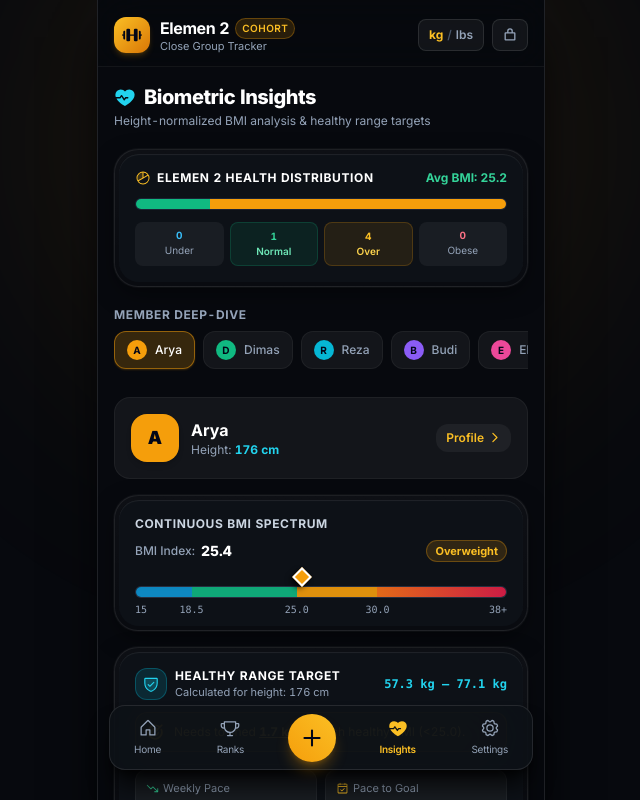
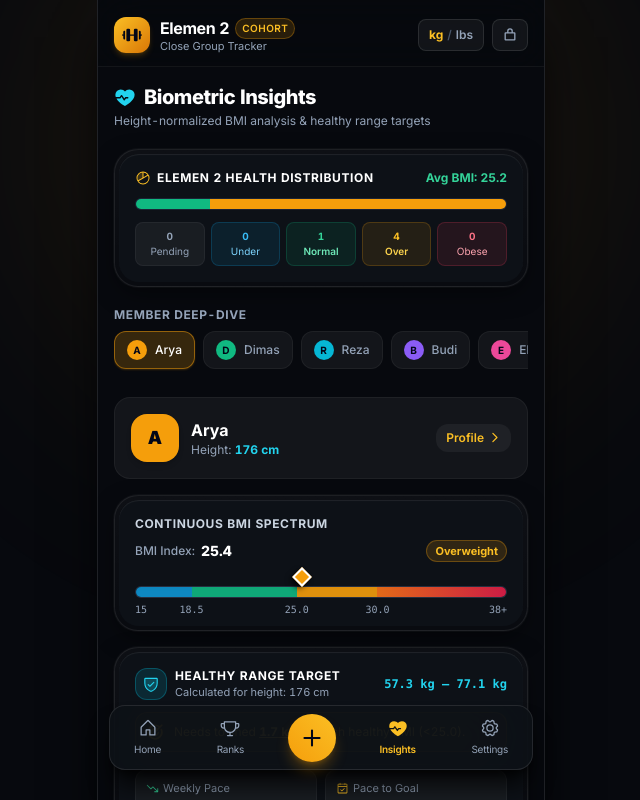
Before and after one commit to egxl/EL2-WT, a Next.js app: page /insights in a window 1280 px wide. Shown: the top 800 px of the page, without its empty margins (319-959 px from the left). Built offline with nearby package versions, Linux system fonts and the light colour scheme.

Commit message:
feat: handle pending height gracefully and support file-based JSON restore

```diff
--- a/src/app/insights/page.tsx
+++ b/src/app/insights/page.tsx
@@ -38,10 +38,11 @@ export default function InsightsPage() {
 
   // Distribution across categories
   const categoryCounts = {
-    Underweight: insights.filter((i) => i.bmiCategory === "Underweight").length,
-    Normal: insights.filter((i) => i.bmiCategory === "Normal").length,
-    Overweight: insights.filter((i) => i.bmiCategory === "Overweight").length,
-    Obese: insights.filter((i) => i.bmiCategory.startsWith("Obese")).length,
+    Pending: insights.filter((i) => i.bmiCategory === "Pending" || !i.member.heightCm || i.member.heightCm <= 0).length,
+    Underweight: insights.filter((i) => i.member.heightCm > 0 && i.bmiCategory === "Underweight").length,
+    Normal: insights.filter((i) => i.member.heightCm > 0 && i.bmiCategory === "Normal").length,
+    Overweight: insights.filter((i) => i.member.heightCm > 0 && i.bmiCategory === "Overweight").length,
+    Obese: insights.filter((i) => i.member.heightCm > 0 && i.bmiCategory.startsWith("Obese")).length,
   };
 
   return (
@@ -69,12 +70,19 @@ export default function InsightsPage() {
                 <span>Elemen 2 Health Distribution</span>
               </span>
               <span className="text-xs text-emerald-400 font-bold">
-                Avg BMI: {cohortSummary.averageCurrentBmi.toFixed(1)}
+                Avg BMI: {cohortSummary.averageCurrentBmi > 0 ? cohortSummary.averageCurrentBmi.toFixed(1) : "Pending"}
               </span>
             </div>
 
             {/* Distribution Bar */}
             <div className="h-3 w-full rounded-full overflow-hidden flex bg-slate-900 border border-white/5">
+              {categoryCounts.Pending > 0 && (
+                <div
+                  style={{ width: `${(categoryCounts.Pending / members.length) * 100}%` }}
+                  className="bg-slate-500"
+                  title="Pending Height"
+                />
+              )}
               {categoryCounts.Underweight > 0 && (
                 <div
                   style={{ width: `${(categoryCounts.Underweight / members.length) * 100}%` }}
@@ -106,10 +114,14 @@ export default function InsightsPage() {
             </div>
 
             {/* Category legend pills */}
-            <div className="grid grid-cols-4 gap-1.5 text-center text-[10px]">
-              <div className="p-1.5 rounded-lg bg-white/5">
+            <div className="grid grid-cols-5 gap-1.5 text-center text-[10px]">
+              <div className="p-1.5 rounded-lg bg-white/5 border border-white/5">
+                <span className="block text-slate-400 font-bold">{categoryCounts.Pending}</span>
+                <span className="text-slate-400">Pending</span>
+              </div>
+              <div className="p-1.5 rounded-lg bg-sky-500/10 border border-sky-500/20">
                 <span className="block text-sky-400 font-bold">{categoryCounts.Underweight}</span>
-                <span className="text-slate-400">Under</span>
+                <span className="text-sky-300">Under</span>
               </div>
               <div className="p-1.5 rounded-lg bg-emerald-500/10 border border-emerald-500/20">
                 <span className="block text-emerald-400 font-bold">{categoryCounts.Normal}</span>
@@ -119,9 +131,9 @@ export default function InsightsPage() {
                 <span className="block text-amber-400 font-bold">{categoryCounts.Overweight}</span>
                 <span className="text-amber-300 font-semibold">Over</span>
               </div>
-              <div className="p-1.5 rounded-lg bg-white/5">
+              <div className="p-1.5 rounded-lg bg-rose-500/10 border border-rose-500/20">
                 <span className="block text-rose-400 font-bold">{categoryCounts.Obese}</span>
-                <span className="text-slate-400">Obese</span>
+                <span className="text-rose-300">Obese</span>
               </div>
             </div>
           </div>
@@ -173,7 +185,10 @@ export default function InsightsPage() {
                 <div>
                   <h3 className="text-base font-bold text-white">{activeInsight.member.name}</h3>
                   <p className="text-xs text-slate-400">
-                    Height: <strong className="text-cyan-400 font-bold">{activeInsight.member.heightCm} cm</strong>
+                    Height:{" "}
+                    <strong className="text-cyan-400 font-bold">
+                      {activeInsight.member.heightCm > 0 ? `${activeInsight.member.heightCm} cm` : "Pending measurement"}
+                    </strong>
                   </p>
                 </div>
               </div>
--- a/src/app/member/[id]/page.tsx
+++ b/src/app/member/[id]/page.tsx
@@ -166,7 +166,10 @@ export default function MemberDetailPage() {
                 </div>
                 <div className="flex items-center gap-2 text-xs text-slate-400 mt-1">
                   <span>
-                    Height: <strong className="text-cyan-400 font-bold">{member.heightCm} cm</strong>
+                    Height:{" "}
+                    <strong className="text-cyan-400 font-bold">
+                      {member.heightCm > 0 ? `${member.heightCm} cm` : "Pending"}
+                    </strong>
                   </span>
                   <span>•</span>
                   <span>{insight.historyCount} weigh-ins</span>
@@ -194,7 +197,9 @@ export default function MemberDetailPage() {
               <div className="p-2.5 rounded-xl bg-white/5">
                 <span className="text-[10px] text-slate-400 block mb-0.5">Target</span>
                 <span className="text-xs font-bold text-slate-300 tabular-nums">
-                  {formatWeight(insight.targetWeightKg, unit)}
+                  {insight.targetWeightKg > 0 && insight.targetWeightKg !== insight.startingWeightKg
+                    ? formatWeight(insight.targetWeightKg, unit)
+                    : "TBD"}
                 </span>
               </div>
             </div>
@@ -251,9 +256,11 @@ export default function MemberDetailPage() {
                       <span className="text-sm font-extrabold text-white tabular-nums">
                         {formatWeight(log.weightKg, unit)}
                       </span>
-                      <span className="text-[11px] font-mono text-cyan-400">
-                        BMI {logBmi}
-                      </span>
+                      {member.heightCm > 0 && (
+                        <span className="text-[11px] font-mono text-cyan-400">
+                          BMI {logBmi}
+                        </span>
+                      )}
                       {log.mood && (
                         <span className="text-xs">
                           {log.mood === "great" && "🔥"}
--- a/src/components/dashboard/CohortHero.tsx
+++ b/src/components/dashboard/CohortHero.tsx
@@ -68,6 +68,7 @@ export function CohortHero({ summary, unit }: CohortHeroProps) {
         <div className="grid grid-cols-2 gap-2 pt-2 border-t border-white/5">
           <div className="p-2.5 rounded-xl bg-white/5 border border-white/5">
             <span className="text-[11px] text-slate-400 block mb-0.5">Group Average BMI</span>
+            {summary.averageCurrentBmi > 0 ? (
               <div className="flex items-center gap-2">
                 <span className="text-xs text-slate-400 line-through tabular-nums">
                   {summary.averageInitialBmi.toFixed(1)}
@@ -79,6 +80,12 @@ export function CohortHero({ summary, unit }: CohortHeroProps) {
                   (-{summary.averageBmiDrop.toFixed(1)})
                 </span>
               </div>
+            ) : (
+              <div className="flex items-center gap-1.5 text-xs text-slate-400">
+                <span className="font-semibold text-slate-300">Pending</span>
+                <span className="text-[11px] text-slate-500">(Awaiting heights)</span>
+              </div>
+            )}
           </div>
 
           <div className="p-2.5 rounded-xl bg-white/5 border border-white/5">
--- a/src/components/dashboard/MemberCard.tsx
+++ b/src/components/dashboard/MemberCard.tsx
@@ -41,7 +41,12 @@ export function MemberCard({ insight, unit, onQuickLog }: MemberCardProps) {
                 )}
               </div>
               <div className="flex items-center gap-2 text-xs text-slate-400 mt-0.5">
-                <span>Height: <strong className="text-slate-300 font-semibold">{member.heightCm} cm</strong></span>
+                <span>
+                  Height:{" "}
+                  <strong className="text-slate-300 font-semibold">
+                    {member.heightCm > 0 ? `${member.heightCm} cm` : "Pending"}
+                  </strong>
+                </span>
               </div>
             </div>
           </Link>
@@ -73,7 +78,7 @@ export function MemberCard({ insight, unit, onQuickLog }: MemberCardProps) {
           <div>
             <span className="text-[10px] text-slate-400 font-medium block">Target</span>
             <span className="text-xs font-semibold text-slate-300 tabular-nums">
-              {formatWeight(targetWeightKg, unit)}
+              {targetWeightKg > 0 && targetWeightKg !== startingWeightKg ? formatWeight(targetWeightKg, unit) : "TBD"}
             </span>
           </div>
         </div>
@@ -98,7 +103,7 @@ export function MemberCard({ insight, unit, onQuickLog }: MemberCardProps) {
 
           {/* BMI Pill */}
           <span className={`px-2 py-0.5 rounded-full border text-[11px] font-bold ${bmiInfo.badgeBg} ${bmiInfo.badgeText}`}>
-            BMI {currentBmi} ({bmiInfo.category})
+            {currentBmi > 0 ? `BMI ${currentBmi} (${bmiInfo.category})` : "Pending Height"}
           </span>
         </div>
 
@@ -106,12 +111,14 @@ export function MemberCard({ insight, unit, onQuickLog }: MemberCardProps) {
         <div className="space-y-1">
           <div className="flex justify-between text-[11px] text-slate-400">
             <span>Goal Journey</span>
-            <span className="text-slate-300 font-semibold">{percentToGoal}%</span>
+            <span className="text-slate-300 font-semibold">
+              {targetWeightKg > 0 && targetWeightKg !== startingWeightKg ? `${percentToGoal}%` : "Target unset"}
+            </span>
           </div>
           <div className="h-1.5 w-full rounded-full bg-slate-800 overflow-hidden">
             <div
               className="h-full rounded-full bg-gradient-to-r from-amber-500 to-emerald-400 transition-all duration-500"
-              style={{ width: `${Math.min(100, Math.max(0, percentToGoal))}%` }}
+              style={{ width: `${targetWeightKg > 0 && targetWeightKg !== startingWeightKg ? Math.min(100, Math.max(0, percentToGoal)) : 0}%` }}
             />
           </div>
         </div>
--- a/src/components/insights/HealthyRangeCard.tsx
+++ b/src/components/insights/HealthyRangeCard.tsx
@@ -12,8 +12,9 @@ interface HealthyRangeCardProps {
 
 export function HealthyRangeCard({ insight, unit }: HealthyRangeCardProps) {
   const { member, currentWeightKg, healthyWeightRange, kgToHealthyRange, weeklyRateKg, projectedWeeksToGoal } = insight;
+  const hasHeight = member.heightCm > 0;
 
-  const isInHealthyZone = currentWeightKg >= healthyWeightRange.minKg && currentWeightKg <= healthyWeightRange.maxKg;
+  const isInHealthyZone = hasHeight && currentWeightKg >= healthyWeightRange.minKg && currentWeightKg <= healthyWeightRange.maxKg;
 
   const displayMin = unit === "lbs" ? `${kgToLbs(healthyWeightRange.minKg)} lbs` : `${healthyWeightRange.minKg} kg`;
   const displayMax = unit === "lbs" ? `${kgToLbs(healthyWeightRange.maxKg)} lbs` : `${healthyWeightRange.maxKg} kg`;
@@ -28,16 +29,25 @@ export function HealthyRangeCard({ insight, unit }: HealthyRangeCardProps) {
             </div>
             <div>
               <h4 className="text-xs font-bold text-white uppercase tracking-wider">Healthy Range Target</h4>
-              <p className="text-[11px] text-slate-400">Calculated for height: {member.heightCm} cm</p>
+              <p className="text-[11px] text-slate-400">
+                {hasHeight ? `Calculated for height: ${member.heightCm} cm` : "Height measurement pending"}
+              </p>
             </div>
           </div>
           <span className="text-xs font-mono font-bold text-cyan-400">
-            {displayMin} – {displayMax}
+            {hasHeight ? `${displayMin} – ${displayMax}` : "Pending"}
           </span>
         </div>
 
         {/* Status Callout Banner */}
-        {isInHealthyZone ? (
+        {!hasHeight ? (
+          <div className="p-2.5 rounded-xl bg-slate-800/60 border border-white/10 flex items-center gap-2.5">
+            <Target size={18} className="text-slate-400 shrink-0" weight="bold" />
+            <p className="text-xs text-slate-300">
+              Optimal target range (BMI 18.5 – 24.9) will be automatically generated once height is recorded in Maintainer mode.
+            </p>
+          </div>
+        ) : isInHealthyZone ? (
           <div className="p-2.5 rounded-xl bg-emerald-500/10 border border-emerald-500/30 flex items-center gap-2.5">
             <div className="w-2 h-2 rounded-full bg-emerald-400 animate-pulse" />
             <p className="text-xs text-emerald-300 font-medium">
--- a/src/components/modals/LogWeightModal.tsx
+++ b/src/components/modals/LogWeightModal.tsx
@@ -201,10 +201,10 @@ export function LogWeightModal({
             {activeMember && (
               <div className="flex flex-wrap items-center justify-center gap-2 pt-2 border-t border-white/5 text-[11px]">
                 <span className={`px-2 py-0.5 rounded-full border ${bmiInfo.badgeBg} ${bmiInfo.badgeText} font-semibold`}>
-                  BMI {previewBmi} ({bmiInfo.category})
+                  {previewBmi > 0 ? `BMI ${previewBmi} (${bmiInfo.category})` : "Pending Height"}
                 </span>
                 <span className="text-slate-400">
-                  Height: <strong className="text-slate-200">{activeMember.heightCm} cm</strong>
+                  Height: <strong className="text-slate-200">{activeMember.heightCm > 0 ? `${activeMember.heightCm} cm` : "Pending"}</strong>
                 </span>
                 <span className={deltaFromStart >= 0 ? "text-emerald-400 font-semibold" : "text-rose-400 font-semibold"}>
                   {deltaFromStart >= 0 ? `-${deltaFromStart.toFixed(1)} kg lost` : `+${Math.abs(deltaFromStart).toFixed(1)} kg`}
--- a/src/components/modals/MemberModal.tsx
+++ b/src/components/modals/MemberModal.tsx
@@ -33,9 +33,9 @@ export function MemberModal({
   const [name, setName] = useState("");
   const [avatar, setAvatar] = useState("");
   const [color, setColor] = useState(COLOR_PALETTE[0]);
-  const [heightCm, setHeightCm] = useState<number>(175);
-  const [startingWeightKg, setStartingWeightKg] = useState<number>(80.0);
-  const [targetWeightKg, setTargetWeightKg] = useState<number>(70.0);
+  const [heightCm, setHeightCm] = useState<number | string>("");
+  const [startingWeightKg, setStartingWeightKg] = useState<number | string>(80.0);
+  const [targetWeightKg, setTargetWeightKg] = useState<number | string>(70.0);
   const [notes, setNotes] = useState("");
   const [showDeleteConfirm, setShowDeleteConfirm] = useState(false);
 
@@ -44,7 +44,7 @@ export function MemberModal({
       setName(memberToEdit.name);
       setAvatar(memberToEdit.avatar);
       setColor(memberToEdit.color || COLOR_PALETTE[0]);
-      setHeightCm(memberToEdit.heightCm);
+      setHeightCm(memberToEdit.heightCm > 0 ? memberToEdit.heightCm : "");
       setStartingWeightKg(memberToEdit.startingWeightKg);
       setTargetWeightKg(memberToEdit.targetWeightKg);
       setNotes(memberToEdit.notes || "");
@@ -52,7 +52,7 @@ export function MemberModal({
       setName("");
       setAvatar("");
       setColor(COLOR_PALETTE[Math.floor(Math.random() * COLOR_PALETTE.length)]);
-      setHeightCm(175);
+      setHeightCm("");
       setStartingWeightKg(80.0);
       setTargetWeightKg(70.0);
       setNotes("");
@@ -62,23 +62,27 @@ export function MemberModal({
 
   if (!isOpen) return null;
 
-  const healthyRange = getHealthyWeightRange(heightCm);
-  const startBmi = calculateBmi(startingWeightKg, heightCm);
-  const targetBmi = calculateBmi(targetWeightKg, heightCm);
+  const numHeight = Number(heightCm) || 0;
+  const numStarting = Number(startingWeightKg) || 0;
+  const numTarget = Number(targetWeightKg) || numStarting;
+
+  const healthyRange = getHealthyWeightRange(numHeight);
+  const startBmi = calculateBmi(numStarting, numHeight);
+  const targetBmi = calculateBmi(numTarget, numHeight);
   const startBmiInfo = getBmiCategoryDetails(startBmi);
 
   const handleSubmit = (e: React.FormEvent) => {
     e.preventDefault();
-    if (!name.trim() || heightCm <= 0 || startingWeightKg <= 0 || targetWeightKg <= 0) return;
+    if (!name.trim() || numStarting <= 0) return;
 
     const member: Member = {
       id: memberToEdit ? memberToEdit.id : `mem-${Date.now()}`,
       name: name.trim(),
       avatar: (avatar.trim() || name.trim()[0]).toUpperCase(),
       color,
-      heightCm: Number(heightCm),
-      startingWeightKg: Number(startingWeightKg),
-      targetWeightKg: Number(targetWeightKg),
+      heightCm: numHeight,
+      startingWeightKg: numStarting,
+      targetWeightKg: numTarget,
       joinDate: memberToEdit ? memberToEdit.joinDate : new Date().toISOString().split("T")[0],
       notes: notes.trim() || undefined,
     };
@@ -167,28 +171,32 @@ export function MemberModal({
             </div>
           </div>
 
-          {/* Mandatory Height in cm */}
+          {/* Height in cm (Optional / Pending) */}
           <div className="p-3 rounded-xl bg-cyan-500/10 border border-cyan-500/20">
             <div className="flex items-center justify-between mb-1.5">
               <label className="text-xs font-bold text-cyan-300 flex items-center gap-1.5">
                 <Heartbeat size={15} weight="fill" />
-                <span>Mandatory Height (cm)</span>
+                <span>Height (cm)</span>
               </label>
-              <span className="text-[11px] text-cyan-200/80 font-mono">Required for BMI</span>
+              <span className="text-[11px] text-cyan-200/80 font-mono">Optional for now</span>
             </div>
             <input
               type="number"
               step="1"
               min="100"
               max="250"
+              placeholder="e.g. 175 (leave empty if pending)"
               value={heightCm}
-              onChange={(e) => setHeightCm(Number(e.target.value))}
-              required
-              className="w-full h-11 px-3 rounded-xl bg-slate-950 border border-cyan-500/40 text-white text-base font-bold tabular-nums focus:outline-none focus:border-cyan-400"
+              onChange={(e) => setHeightCm(e.target.value === "" ? "" : Number(e.target.value))}
+              className="w-full h-11 px-3 rounded-xl bg-slate-950 border border-cyan-500/40 text-white text-base font-bold tabular-nums focus:outline-none focus:border-cyan-400 placeholder:text-slate-600 placeholder:font-normal placeholder:text-xs"
             />
-            {heightCm > 0 && (
+            {numHeight > 0 ? (
               <p className="text-[11px] text-cyan-300/90 mt-2">
                 Healthy weight span (BMI 18.5 - 24.9): <strong>{healthyRange.minKg} kg</strong> – <strong>{healthyRange.maxKg} kg</strong>
+              </p>
+            ) : (
+              <p className="text-[11px] text-slate-400 mt-2">
+                Can be left empty for now. BMI & healthy target range will update automatically once height is added.
               </p>
             )}
           </div>
@@ -203,12 +211,12 @@ export function MemberModal({
                 min="30"
                 max="300"
                 value={startingWeightKg}
-                onChange={(e) => setStartingWeightKg(Number(e.target.value))}
+                onChange={(e) => setStartingWeightKg(e.target.value === "" ? "" : Number(e.target.value))}
                 required
                 className="w-full h-11 px-3 rounded-xl bg-white/5 border border-white/10 text-white text-sm font-semibold tabular-nums focus:outline-none focus:border-amber-500"
               />
               <span className="text-[11px] text-slate-400 mt-1 block">
-                Start BMI: <strong className={startBmiInfo.badgeText}>{startBmi}</strong>
+                Start BMI: <strong className={startBmiInfo.badgeText}>{startBmi > 0 ? startBmi : "Pending"}</strong>
               </span>
             </div>
 
@@ -220,12 +228,12 @@ export function MemberModal({
                 min="30"
                 max="300"
                 value={targetWeightKg}
-                onChange={(e) => setTargetWeightKg(Number(e.target.value))}
+                onChange={(e) => setTargetWeightKg(e.target.value === "" ? "" : Number(e.target.value))}
                 required
                 className="w-full h-11 px-3 rounded-xl bg-white/5 border border-white/10 text-white text-sm font-semibold tabular-nums focus:outline-none focus:border-amber-500"
               />
               <span className="text-[11px] text-slate-400 mt-1 block">
-                Target BMI: <strong className="text-emerald-400">{targetBmi}</strong>
+                Target BMI: <strong className="text-emerald-400">{targetBmi > 0 ? targetBmi : "Pending"}</strong>
               </span>
             </div>
           </div>
--- a/src/lib/biometrics.ts
+++ b/src/lib/biometrics.ts
@@ -14,6 +14,7 @@ export function calculateBmi(weightKg: number, heightCm: number): number {
  * Categorizes BMI according to WHO standard thresholds
  */
 export function getBmiCategory(bmi: number): BMICategory {
+  if (!bmi || bmi <= 0) return "Pending";
   if (bmi < 18.5) return "Underweight";
   if (bmi < 25.0) return "Normal";
   if (bmi < 30.0) return "Overweight";
@@ -31,6 +32,14 @@ export function getBmiCategoryDetails(bmi: number): {
 } {
   const category = getBmiCategory(bmi);
   switch (category) {
+    case "Pending":
+      return {
+        category,
+        color: "#94A3B8", // slate-400
+        badgeBg: "bg-slate-500/15 border-slate-500/30",
+        badgeText: "text-slate-400",
+        description: "Height measurement needed to calculate BMI",
+      };
     case "Underweight":
       return {
         category,
@@ -152,9 +161,9 @@ export function calculateMemberInsight(member: Member, allLogs: WeightLog[]): Me
     : 0;
 
   const goalSpan = startingWeightKg - targetWeightKg;
-  const percentToGoal = goalSpan !== 0
+  const percentToGoal = goalSpan > 0
     ? Math.min(100, Math.max(0, Math.round((totalLossKg / goalSpan) * 1000) / 10))
-    : 100;
+    : 0;
 
   const remainingToGoalKg = Math.max(0, Math.round((currentWeightKg - targetWeightKg) * 10) / 10);
 
@@ -165,10 +174,12 @@ export function calculateMemberInsight(member: Member, allLogs: WeightLog[]): Me
 
   const healthyRange = getHealthyWeightRange(member.heightCm);
   let kgToHealthyRange = 0;
-  if (currentWeightKg > healthyRange.maxKg) {
-    kgToHealthyRange = Math.round((currentWeightKg - healthyRange.maxKg) * 10) / 10;
-  } else if (currentWeightKg < healthyRange.minKg) {
-    kgToHealthyRange = Math.round((healthyRange.minKg - currentWeightKg) * 10) / 10;
+  if (member.heightCm > 0 && healthyRange.maxKg > 0) {
+    if (currentWeightKg > healthyRange.maxKg) {
+      kgToHealthyRange = Math.round((currentWeightKg - healthyRange.maxKg) * 10) / 10;
+    } else if (currentWeightKg < healthyRange.minKg) {
+      kgToHealthyRange = Math.round((healthyRange.minKg - currentWeightKg) * 10) / 10;
+    }
   }
 
   // Weekly rate calculation
@@ -259,15 +270,18 @@ export function calculateCohortSummary(members: Member[], logs: WeightLog[]): Co
     insights.reduce((acc, curr) => acc + curr.targetWeightKg, 0) * 10
   ) / 10;
 
-  const avgInitialBmi = Math.round(
-    (insights.reduce((acc, curr) => acc + curr.startingBmi, 0) / members.length) * 10
-  ) / 10;
+  const membersWithBmi = insights.filter((i) => i.member.heightCm > 0 && i.currentBmi > 0);
+  const avgInitialBmi = membersWithBmi.length > 0
+    ? Math.round((membersWithBmi.reduce((acc, curr) => acc + curr.startingBmi, 0) / membersWithBmi.length) * 10) / 10
+    : 0;
 
-  const avgCurrentBmi = Math.round(
-    (insights.reduce((acc, curr) => acc + curr.currentBmi, 0) / members.length) * 10
-  ) / 10;
+  const avgCurrentBmi = membersWithBmi.length > 0
+    ? Math.round((membersWithBmi.reduce((acc, curr) => acc + curr.currentBmi, 0) / membersWithBmi.length) * 10) / 10
+    : 0;
 
-  const averageBmiDrop = Math.round((avgInitialBmi - avgCurrentBmi) * 10) / 10;
+  const averageBmiDrop = avgInitialBmi > 0 && avgCurrentBmi > 0
+    ? Math.round((avgInitialBmi - avgCurrentBmi) * 10) / 10
+    : 0;
 
   const totalGoalDelta = collectiveStartKg - collectiveTargetKg;
   const progressPercent = totalGoalDelta > 0
--- a/src/types/index.ts
+++ b/src/types/index.ts
@@ -4,14 +4,15 @@ export type BMICategory =
   | "Overweight"
   | "Obese Class I"
   | "Obese Class II"
-  | "Obese Class III";
+  | "Obese Class III"
+  | "Pending";
 
 export interface Member {
   id: string;
   name: string;
   avatar: string; // Avatar identifier or initials
   color: string; // Member specific accent color (hex)
-  heightCm: number; // Mandatory height in cm
+  heightCm: number; // Height in cm (0 if pending measurement)
   startingWeightKg: number;
   targetWeightKg: number;
   joinDate: string; // ISO date string (YYYY-MM-DD)
```
Also changed, not shown: src/app/settings/page.tsx (+36 -1 lines), src/components/charts/InteractiveWeightChart.tsx (+5 -3 lines), src/components/insights/BMIScaleGauge.tsx (+14 -0 lines), 1 other file (tests, documents, lock files or other folders). Lines whose indentation alone changed are shown as unchanged.
